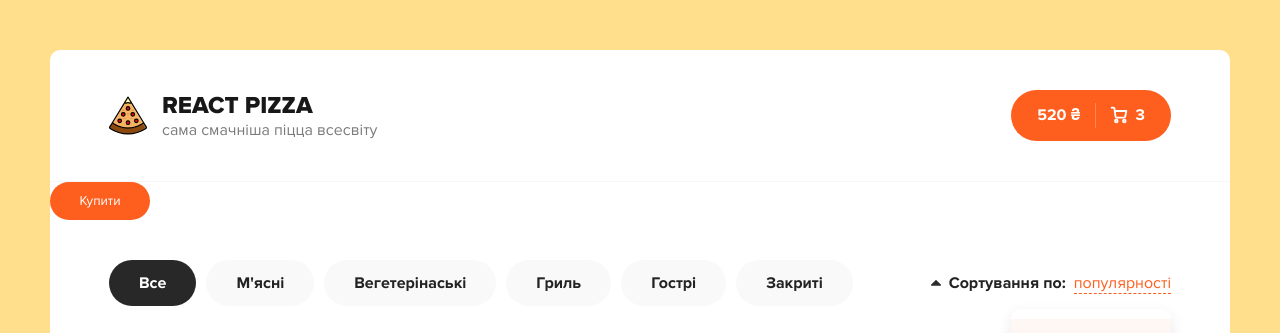
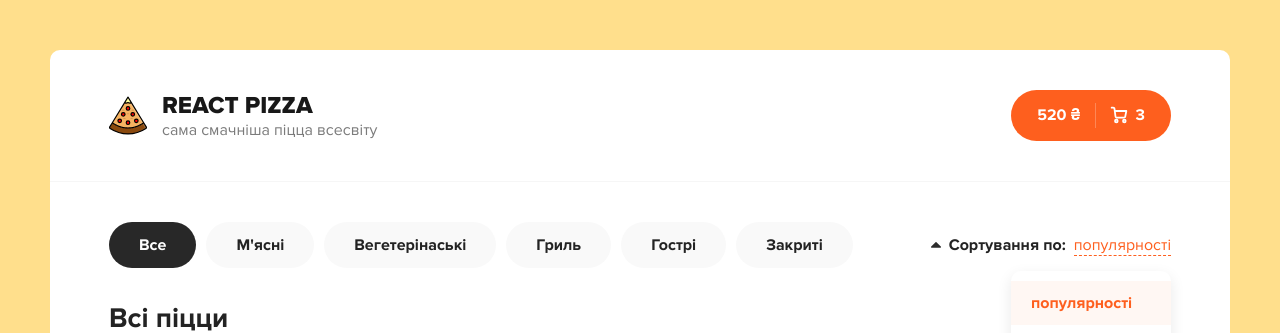
Before and after one commit to YakovchukIvan/react_pizza-v1.0, a React (Vite) app: page / in a window 1280 px wide. Shown: the top 333 px of the page. Built offline with nearby package versions, Linux system fonts and the light colour scheme.

Commit message:
activeItem useState

```diff
--- a/src/App.jsx
+++ b/src/App.jsx
@@ -1,5 +1,4 @@
-import Header from './pages/Header/Header';
-import Button from './components/Button/Button';
+import { Header, Categories } from './components';
 
 function App() {
   return (
@@ -7,21 +6,19 @@ function App() {
       <div className="wrapper">
         <Header />
 
-        <Button text="Купити" />
-
         <div className="content">
           <div className="container">
             <div className="content__top">
-              <div className="categories">
-                <ul>
-                  <li className="active">Все</li>
-                  <li>М'ясні</li>
-                  <li>Вегетерінаські</li>
-                  <li>Гриль</li>
-                  <li>Гострі</li>
-                  <li>Закриті</li>
-                </ul>
-              </div>
+              <Categories
+                items={[
+                  "М'ясні",
+                  'Вегетерінаські',
+                  'Гриль',
+                  'Гострі',
+                  'Закриті',
+                ]}
+              />
+
               <div className="sort">
                 <div className="sort__label">
                   <svg
--- a/src/components/Button/Button.jsx
+++ b/src/components/Button/Button.jsx
@@ -2,11 +2,12 @@
 
 // Функціональний компонент
 
-const Button = (props) => {
+const Button = ({ onClick, children, className }) => {
+  // console.log(onClick);
   return (
-    <>
-      <button className="button">{props.text}</button>
-    </>
+    <button onClick={onClick} className={className}>
+      {children}
+    </button>
   );
 };
 
--- /dev/null
+++ b/src/components/Categories/Categories.jsx
@@ -0,0 +1,35 @@
+import React, { useState } from 'react';
+
+function Categories({ items }) {
+  // // console.log(items);
+
+  const [activeItem, setActiveItem] = useState(null);
+
+  const onSelectItem = (index) => {
+    setActiveItem(index);
+  };
+
+  return (
+    <div className="categories">
+      <ul>
+        <li
+          className={activeItem === null ? 'active' : ''}
+          onClick={() => onSelectItem(null)}
+        >
+          Все
+        </li>
+        {items.map((name, index) => (
+          <li
+            key={`${name}_${index}`}
+            className={activeItem === index ? 'active' : ''}
+            onClick={() => onSelectItem(index)}
+          >
+            {name}
+          </li>
+        ))}
+      </ul>
+    </div>
+  );
+}
+
+export default Categories;
--- a/src/pages/Header/Header.jsx
+++ b/src/components/Header/Header.jsx
@@ -1,6 +1,11 @@
 import logoSvg from '../../assets/img/pizza-logo.svg';
+import Button from '../Button/Button';
 
 const Header = () => {
+  const clickMouse = () => {
+    console.log('good');
+  };
+
   return (
     <div className="header">
       <div className="container">
@@ -12,7 +17,7 @@ const Header = () => {
           </div>
         </div>
         <div className="header__cart">
-          <a href="/cart.html" className="button button--cart">
+          <Button className="button button--cart" onClick={clickMouse}>
             <span>520 ₴</span>
             <div className="button__delimiter"></div>
             <svg
@@ -45,7 +50,7 @@ const Header = () => {
               />
             </svg>
             <span>3</span>
-          </a>
+          </Button>
         </div>
       </div>
     </div>
--- /dev/null
+++ b/src/components/index.jsx
@@ -0,0 +1,10 @@
+// import Button from './Button/Button';
+// import Categories from './Categories/Categories';
+// import Header from './Header/Header';
+
+// export { Button, Header, Categories };
+
+// Короткий варіант
+export { default as Button } from './Button/Button';
+export { default as Categories } from './Categories/Categories';
+export { default as Header } from './Header/Header';
```
